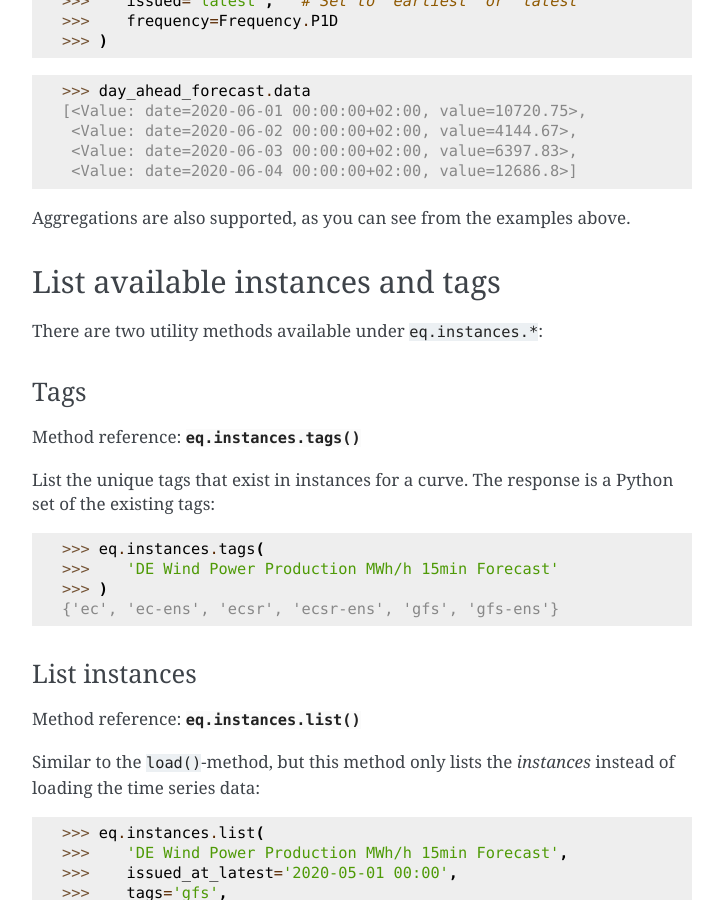
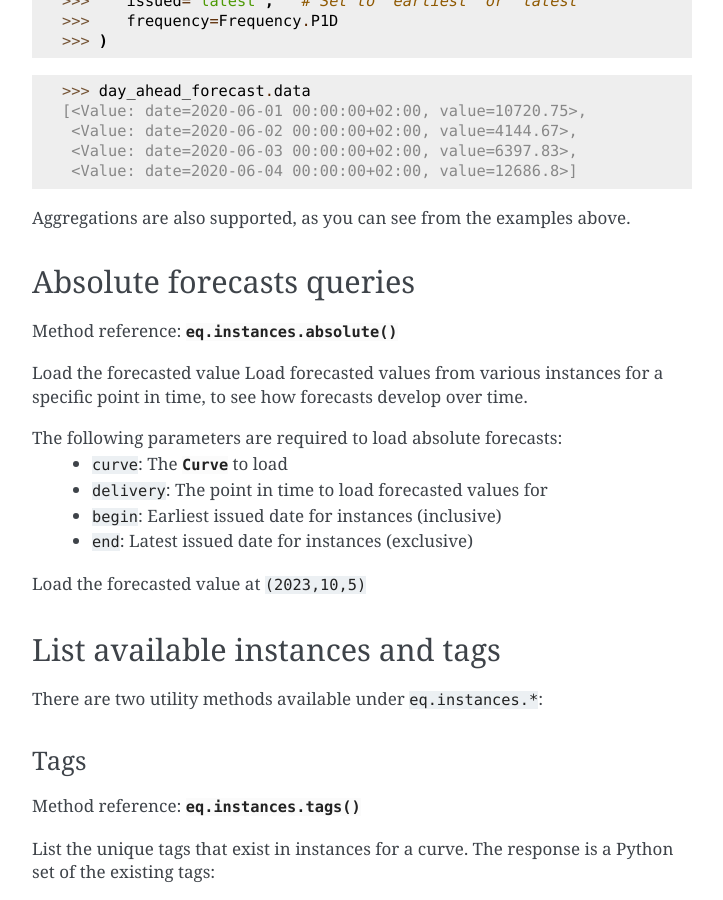
Before and after one commit to energyquantified/eq-python-client, a Sphinx documentation site: the page built from docs/userguide/instances.rst, in a window 1280 px wide and 900 px high, scrolled down 5258 px. Shown: the whole window, without its empty margins (388-1111 px from the left). Built offline with Sphinx 7.4.7, drawn with Linux system fonts in a browser that asks for light colours; some of the changed text lies outside the part shown.

Commit message:
(wip) add absolute documentation

```diff
--- a/docs/userguide/instances.rst
+++ b/docs/userguide/instances.rst
@@ -259,6 +259,25 @@ day from 1 June to 5 June:
 Aggregations are also supported, as you can see from the examples above.
 
 
+Absolute forecasts queries
+--------------------------------------
+
+Method reference: :py:meth:`eq.instances.absolute() <energyquantified.api.InstancesAPI.absolute>`
+
+Load the forecasted value
+Load forecasted values from various instances for a specific point in time,
+to see how forecasts develop over time.
+
+The following parameters are required to load absolute forecasts:
+ * ``curve``: The :py:class:`Curve <energyquantified.metadata.Curve>` to load
+ * ``delivery``: The point in time to load forecasted values for
+ * ``begin``: Earliest issued date for instances (inclusive)
+ * ``end``: Latest issued date for instances (exclusive)
+
+Load the forecasted value at ``(2023,10,5)``
+
+
+
 List available instances and tags
 ---------------------------------
 
```
Also changed, not shown: docs/reference/packages.rst (+9 -0 lines), docs/reference/reference.rst (+12 -0 lines), 1 other file.
